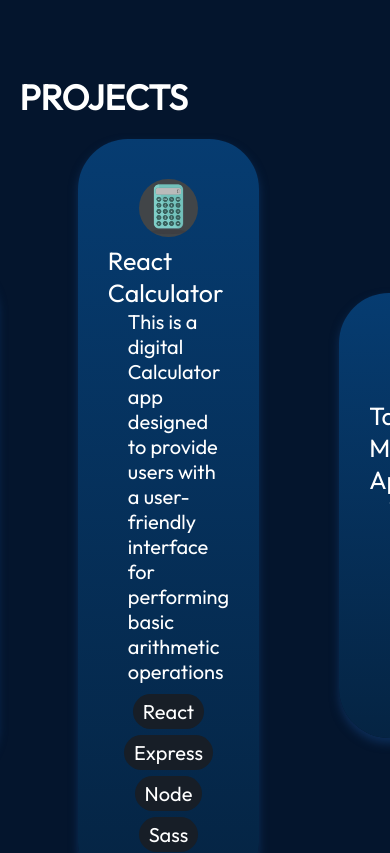
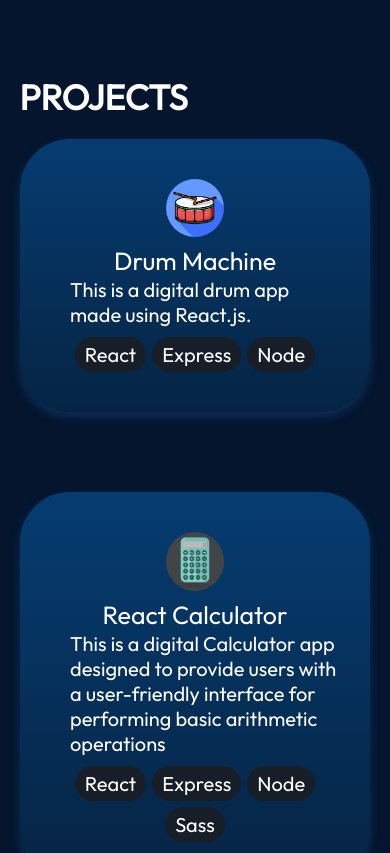
Before and after one commit to prabeen6260/prabeen6260.github.io, a React (Vite) app: page / in a window 390 px wide. Shown: the part 1500-2353 px from the top of the page. Built offline with nearby package versions, Linux system fonts and the light colour scheme.

Commit message:
added media for responsive

```diff
--- a/src/components/Projects/projects.module.css
+++ b/src/components/Projects/projects.module.css
@@ -21,3 +21,10 @@
   height: 100%;
   gap: 80px;
 }
+@media screen and (max-width: 830px) {
+  .containerBox {
+    display: flex;
+    flex-direction: column;
+    margin-bottom: 20px;
+  }
+}
```
